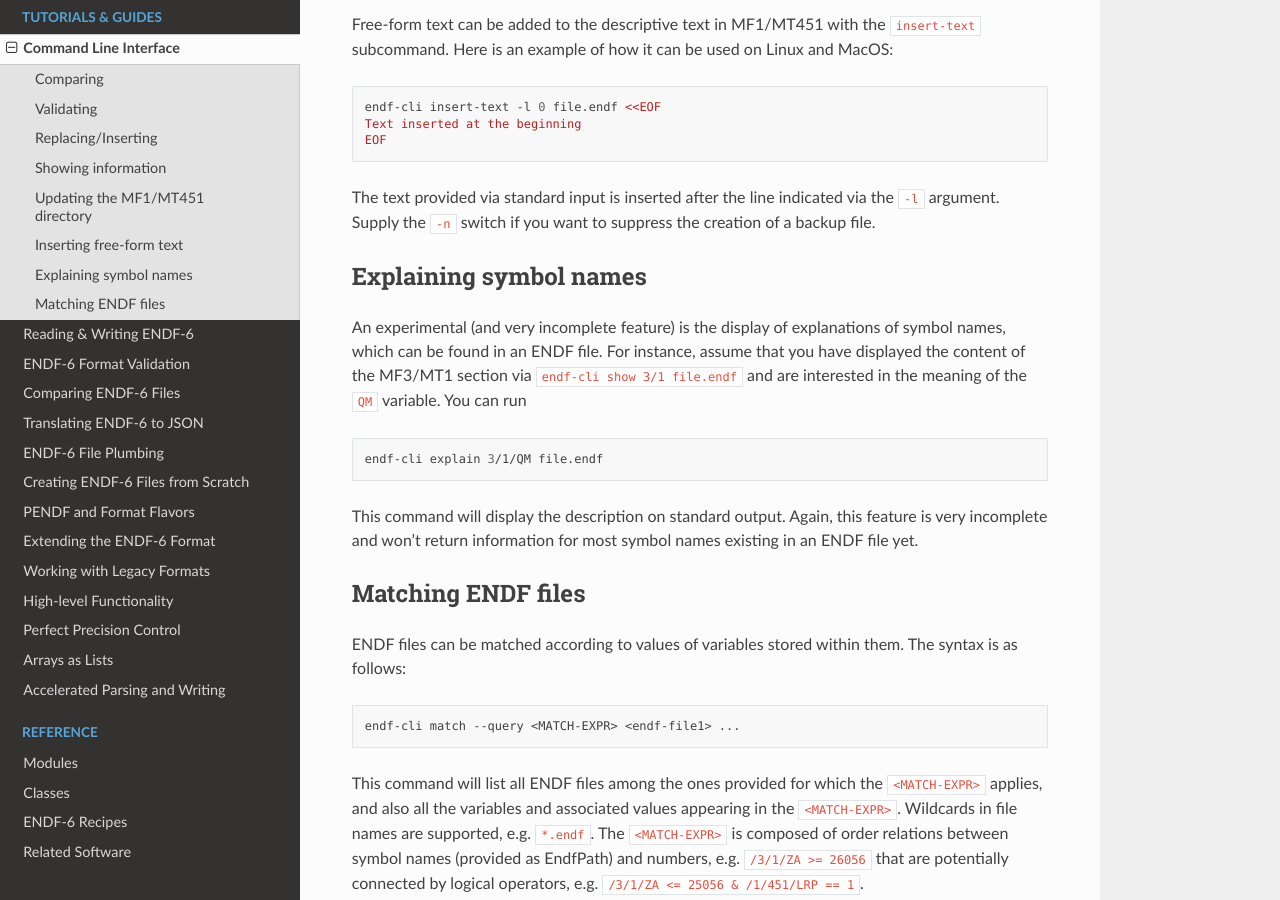
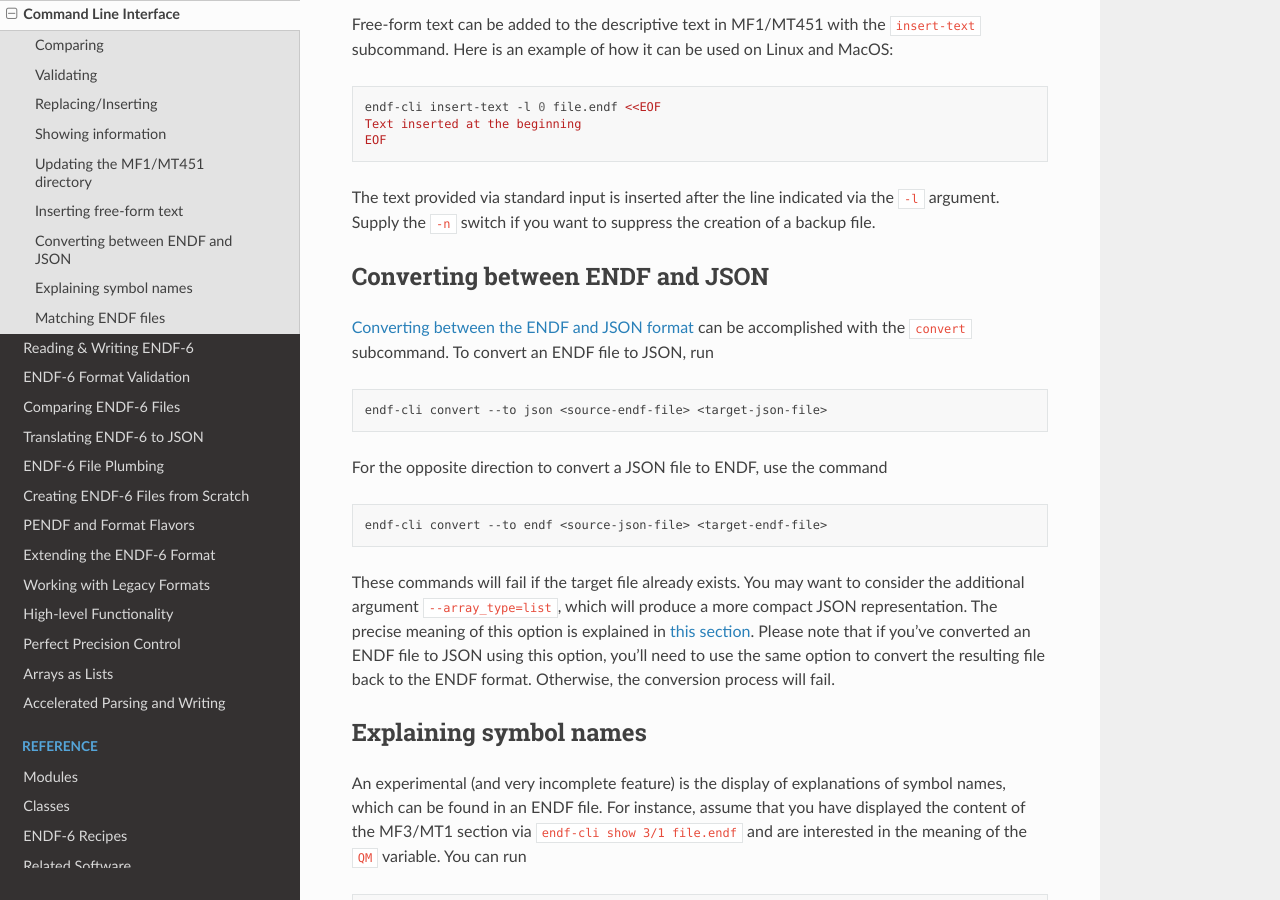
Before and after one commit to IAEA-NDS/endf-parserpy, a Sphinx documentation site: the page built from docs/source/guide/command_line_interface.rst, in a window 1280 px wide and 900 px high, scrolled down 3727 px. Built offline with Sphinx 7.4.7 and the Read the Docs theme 3.1.0, drawn with Linux system fonts in a browser that asks for light colours.

Commit message:
add doc section on cli convert subcommand

```diff
--- a/docs/source/guide/command_line_interface.rst
+++ b/docs/source/guide/command_line_interface.rst
@@ -234,6 +234,33 @@ Supply the ``-n`` switch if you want to suppress the
 creation of a backup file.
 
 
+Converting between ENDF and JSON
+--------------------------------
+
+:ref:`Converting between the ENDF and JSON format <guide_format_translation>`
+can be accomplished with the ``convert`` subcommand.
+To convert an ENDF file to JSON, run
+
+.. code-block:: bash
+
+   endf-cli convert --to json <source-endf-file> <target-json-file>
+
+For the opposite direction to convert a JSON file to ENDF, use the command
+
+.. code-block:: bash
+
+   endf-cli convert --to endf <source-json-file> <target-endf-file>
+
+
+These commands will fail if the target file already exists.
+You may want to consider the additional argument ``--array_type=list``,
+which will produce a more compact JSON representation. The precise
+meaning of this option is explained in :ref:`this section <arrays_as_list_sec>`.
+Please note that if you've converted an ENDF file to JSON using this option,
+you'll need to use the same option to convert the resulting file back
+to the ENDF format. Otherwise, the conversion process will fail.
+
+
 Explaining symbol names
 -----------------------
 
--- a/docs/source/guide/format_translation.rst
+++ b/docs/source/guide/format_translation.rst
@@ -1,3 +1,5 @@
+.. _guide_format_translation:
+
 Translating ENDF-6 to JSON
 ==========================
 
```
Also changed, not shown: other parts of docs/source/guide/format_translation.rst (+1 -1 lines).
